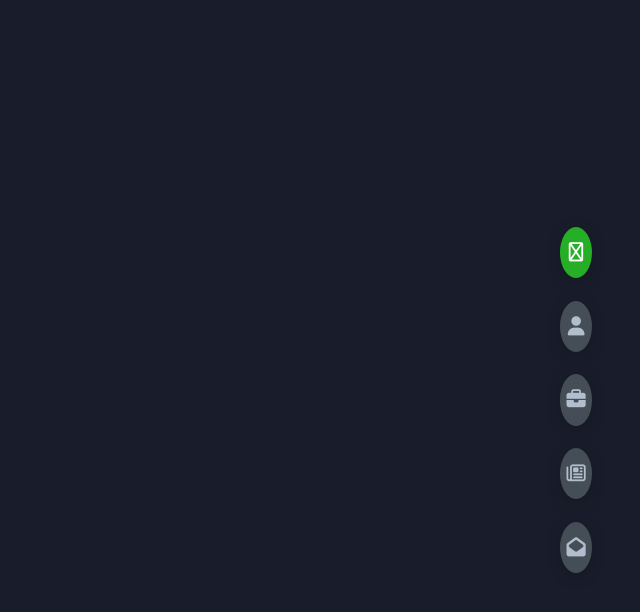
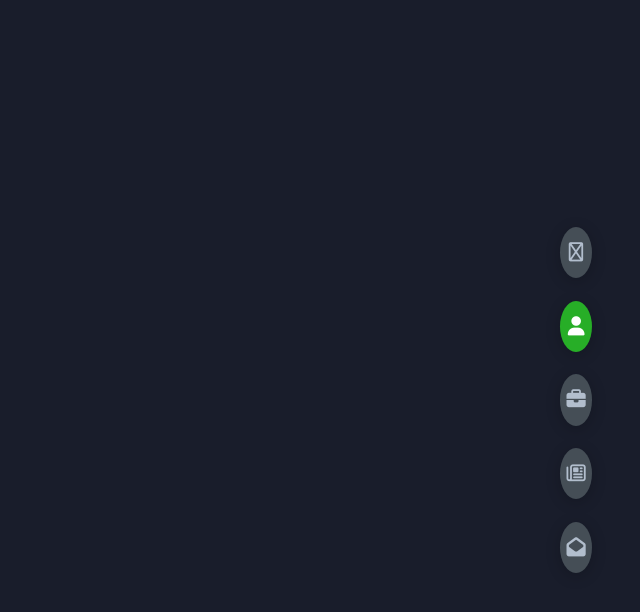
Before and after one commit to nalu-egwali/my-portfolio, a plain HTML site: page index.html in a window 1280 px wide. Both pictures are taken after a click on the element 1216 px from the left and 326 px from the top of the page. Shown: the whole page, without its empty margins (640-1280 px from the left). Drawn offline with Linux system fonts and the light colour scheme.

Commit message:
Activate control buttons navigation using js

```diff
--- a/app.js
+++ b/app.js
@@ -4,8 +4,14 @@ const sectionBtns = document.querySelector('.controls');
 const sectionBtn = document.querySelectorAll('.control');
 const allSection = document.querySelectorAll('.main-content');
 
-function pageTransition() {
-    for(let i = 0; i < sectionBtns.length; i++ ) {
-
+function pageTransitions() {
+    for(let i = 0; i < sectionBtn.length; i++ ) {
+        sectionBtn[i].addEventListener('click', function () {
+            let currentBtn = document.querySelectorAll('.active-btn');
+            currentBtn[0].classList = currentBtn[0].className.replace('active-btn', '')
+            this.className += ' active-btn';
+        })
     }
 }
+
+pageTransitions();
--- a/index.html
+++ b/index.html
@@ -39,5 +39,6 @@
         </div>
     </div>
 
+    <script src="app.js"></script>
 </body>
 </html>
```
